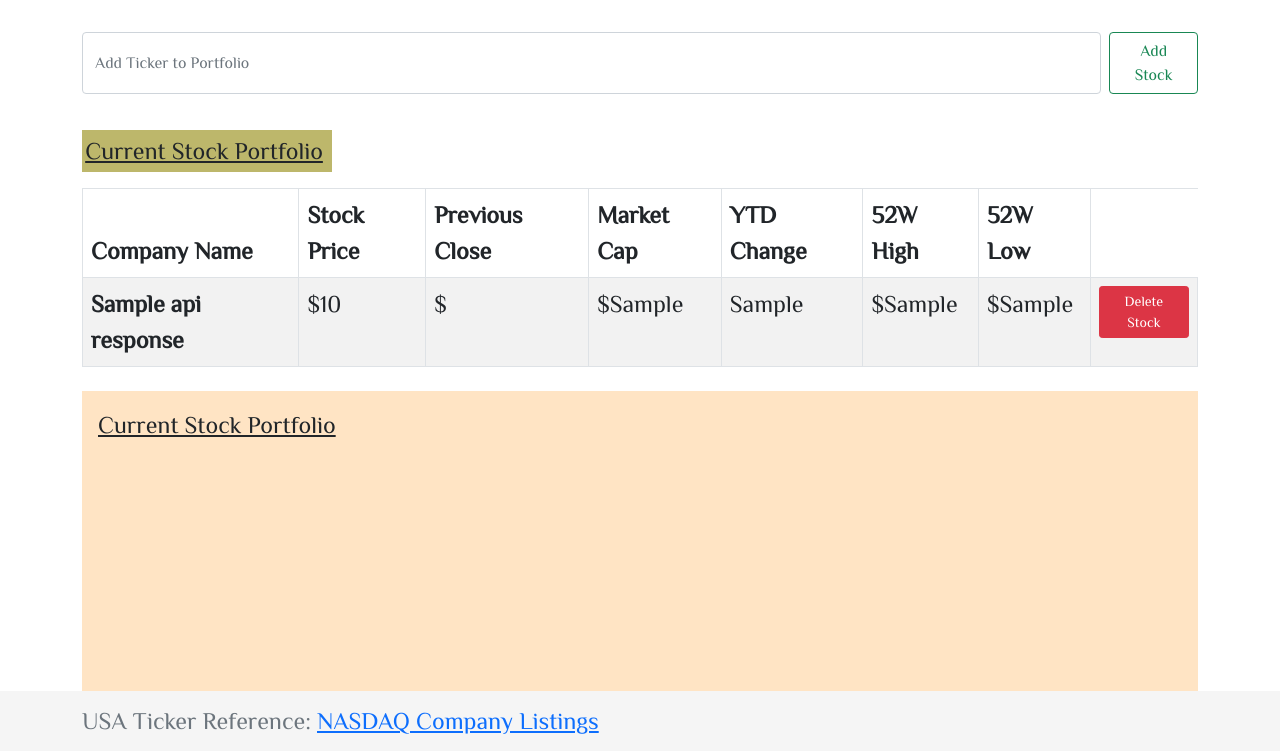
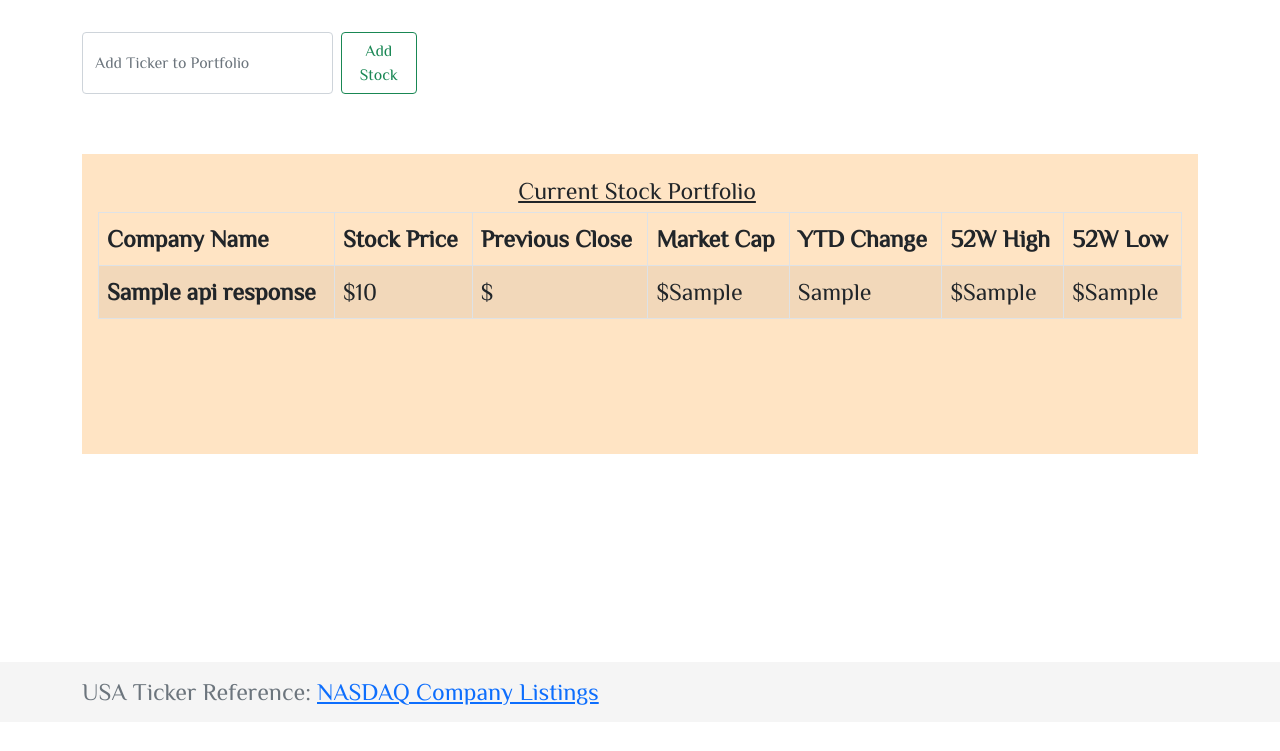
Before and after one commit to ashishkarki/Django-StockApp, a Django app: template stocks/quotes/templates/add_stock.html in a window 1280 px wide. Shown: the part 78-829 px from the top of the page. After the commit the page ends 783 px from the top, so only its background shows below. Run offline with Django 3.2, Linux system fonts and the light colour scheme; the template is opened without the code that fills it: most values are stand-ins (such as "Sample title", 1, 10 or a date in 2020); some libraries are stand-ins or nearby versions.

Commit message:
styling add_stock page using bootstrap tables and my custom css.

```diff
--- a/stocks/quotes/templates/add_stock.html
+++ b/stocks/quotes/templates/add_stock.html
@@ -5,6 +5,7 @@
 <div class="add-stock">
     <form action="{% url 'add_stock' %}"
           class="d-flex"
+          style="width: 30%"
           method="POST">
         {% csrf_token %}
         <input aria-label="Search"
@@ -18,8 +19,9 @@
     </form>
 
     <br>
+    <div class="ticker-list">
         <p style="text-decoration: underline;
-            background-color: darkkhaki;
+            margin: auto;
             width: 250px;
             padding: 0.2rem;">
             Current Stock Portfolio
@@ -40,27 +42,22 @@
             <tbody>
             {% for api_response in api_resp_list %}
             <tr>
-                    <th scope="row">{{ api_response.companyName }} </th>
-                    <td>${{ api_response.latestPrice }} </td>
-                    <td>${{ api_response.previousClose }} </td>
-                    <td>${{ api_response.marketCap }} </td>
-                    <td>{{ api_response.ytdChange }} </td>
-                    <td>${{ api_response.week52High }} </td>
-                    <td>${{ api_response.week52Low }} </td>
-                    <td>
+                <th scope="row">{{ api_response.companyName }}</th>
+                <td>${{ api_response.latestPrice }}</td>
+                <td>${{ api_response.previousClose }}</td>
+                <td>${{ api_response.marketCap }}</td>
+                <td>{{ api_response.ytdChange }}</td>
+                <td>${{ api_response.week52High }}</td>
+                <td>${{ api_response.week52Low }}</td>
+                <!--<td>
                     <a class="btn btn-sm btn-danger" href="/">
                         Delete Stock
                     </a>
-                    </td>
+                </td>-->
             </tr>
             {% endfor %}
             </tbody>
         </table>
-
-    <div class="ticker-list">
-        <p style="text-decoration: underline;">
-            Current Stock Portfolio
-        </p>
     </div>
 </div>
 
```
Also changed, not shown: stocks/db.sqlite3. Lines whose indentation alone changed are shown as unchanged.
